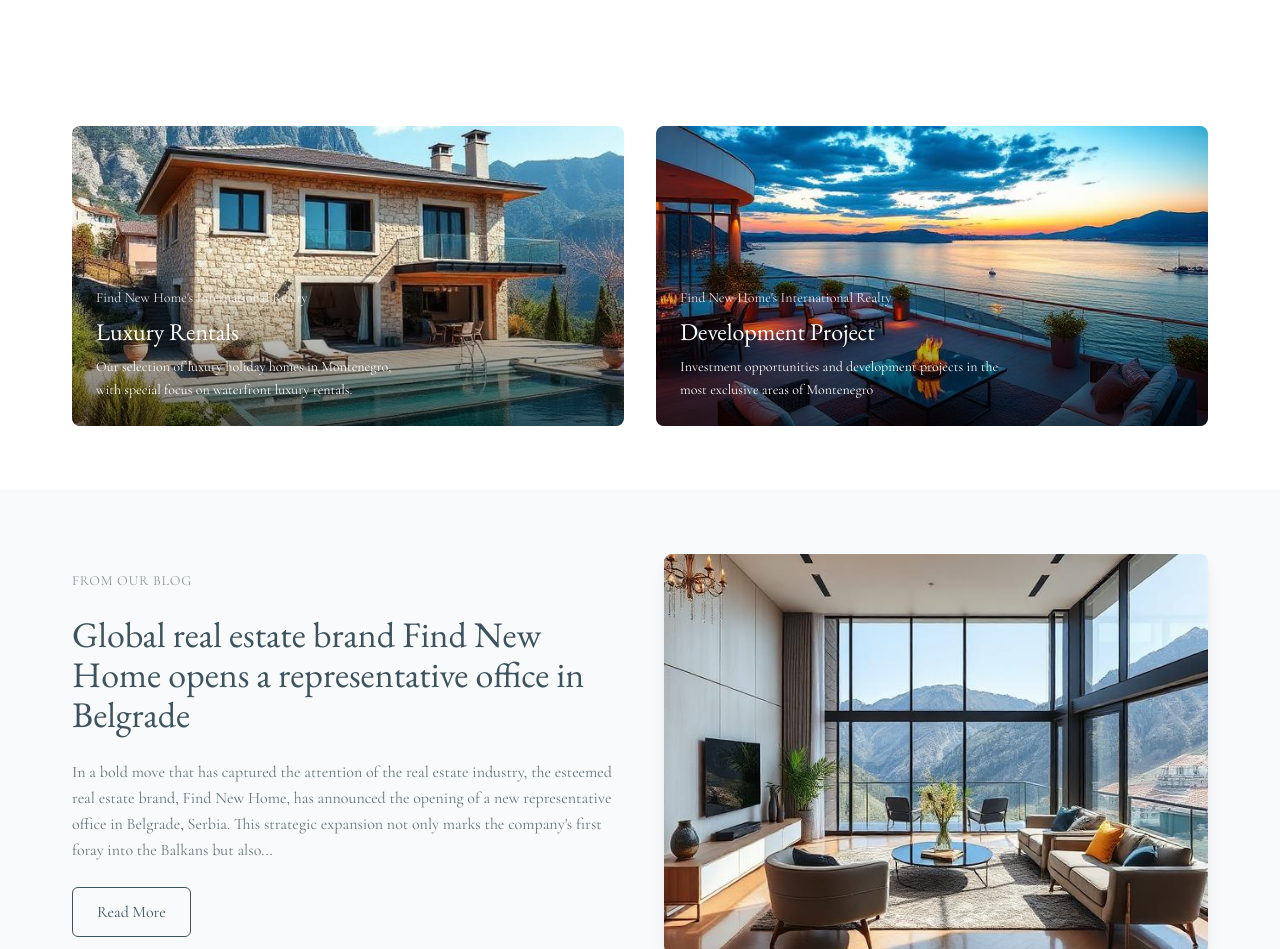
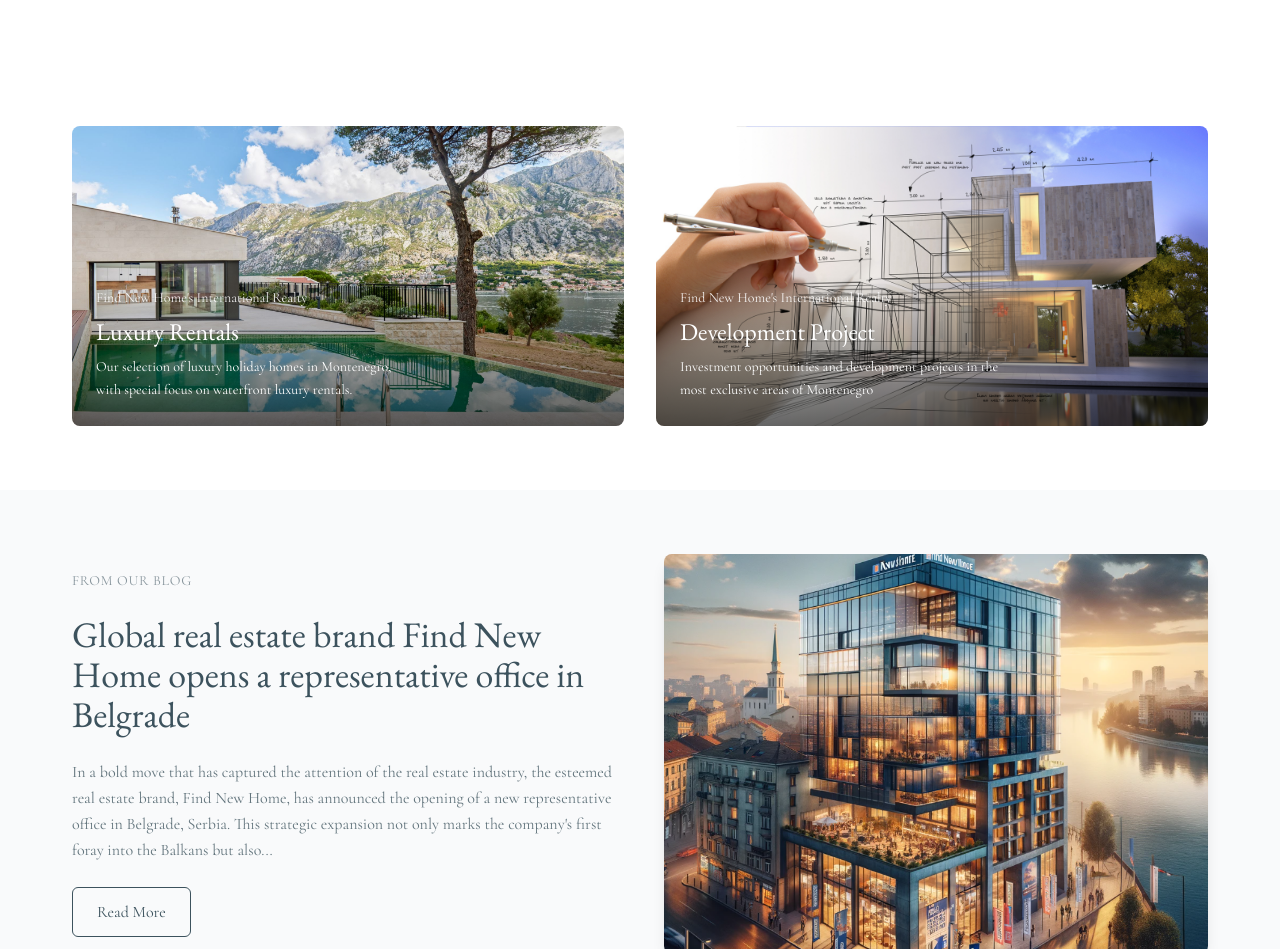
Before and after one commit to Burn948/real-estate-clone-next, a React (Vite) app: page / in a window 1280 px wide. Shown: the part 1823-2772 px from the top of the page. Built offline with nearby package versions, Linux system fonts and the light colour scheme; the HTML template or start-up script is replaced by a standard one.

Commit message:
Reverted to commit 1968d25088ccdd30c9e4deebf5ac3509baac3372

```diff
--- a/src/components/BlogSection.tsx
+++ b/src/components/BlogSection.tsx
@@ -31,7 +31,7 @@ const BlogSection = () => {
             {/* Right Image */}
             <div className="relative">
               <img
-                src="/public/images/property-1.jpg"
+                src="/public/images/chrome_91ffonkNqs.png"
                 alt="Modern building in Belgrade cityscape at sunset"
                 className="w-full h-[400px] object-cover rounded-lg shadow-lg"
               />
--- a/src/components/Navigation.tsx
+++ b/src/components/Navigation.tsx
@@ -1,6 +1,6 @@
 import React from 'react';
 import { useLocation } from 'react-router-dom';
-import logoImage from '../assets/logo.png';
+import logoImage from '../../images/public/logo-512.png';
 
 const Navigation = () => {
   const location = useLocation();
--- a/src/components/ServicesSections.tsx
+++ b/src/components/ServicesSections.tsx
@@ -9,7 +9,7 @@ const ServicesSection = () => {
           <div className="relative group">
             <div className="relative overflow-hidden rounded-lg">
               <img
-                src="/public/images/property-2.jpg"
+                src="/public/images/1.jpg"
                 alt="Luxury villa with pool and mountain views"
                 className="w-full h-[300px] object-cover transition-transform duration-300 group-hover:scale-105"
               />
@@ -28,7 +28,7 @@ const ServicesSection = () => {
           <div className="relative group">
             <div className="relative overflow-hidden rounded-lg">
               <img
-                src="/public/images/property-3.jpg"
+                src="/public/images/233.jpg"
                 alt="Architectural rendering of modern development project"
                 className="w-full h-[300px] object-cover transition-transform duration-300 group-hover:scale-105"
               />
```
